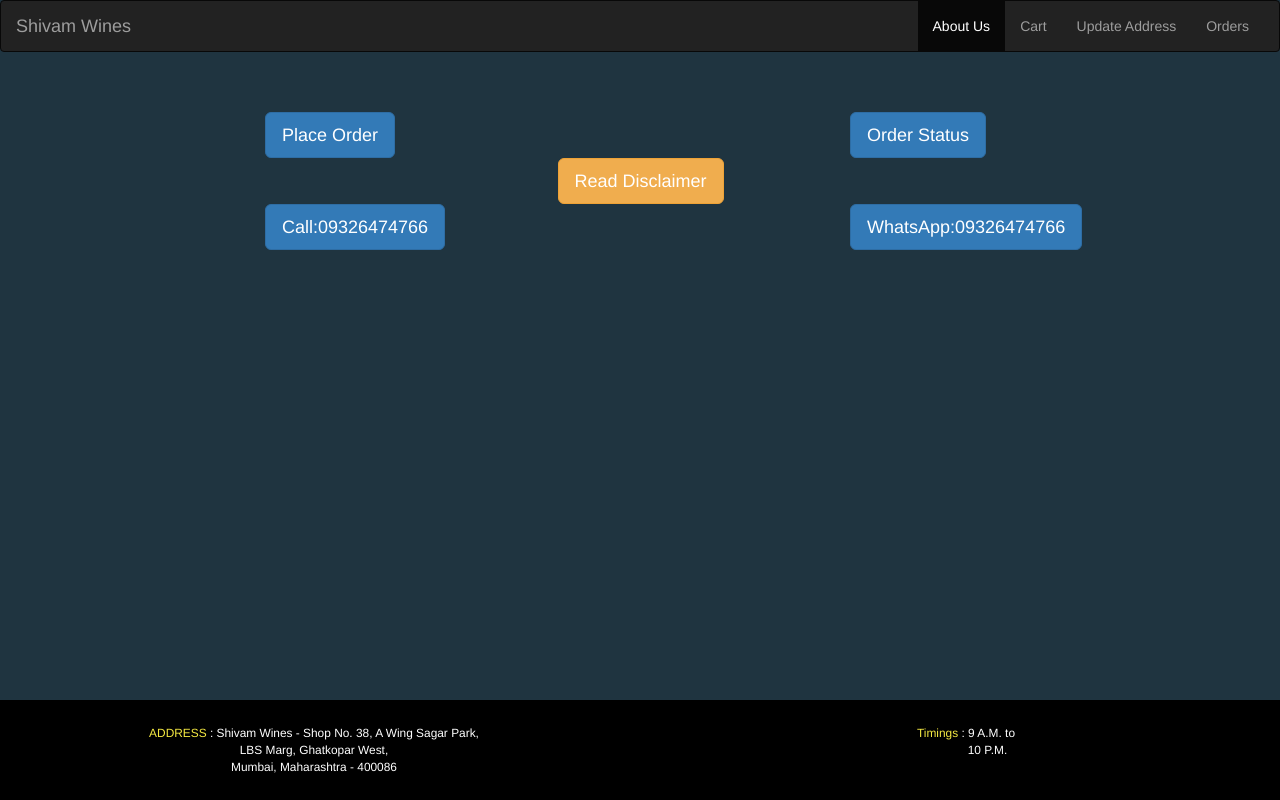
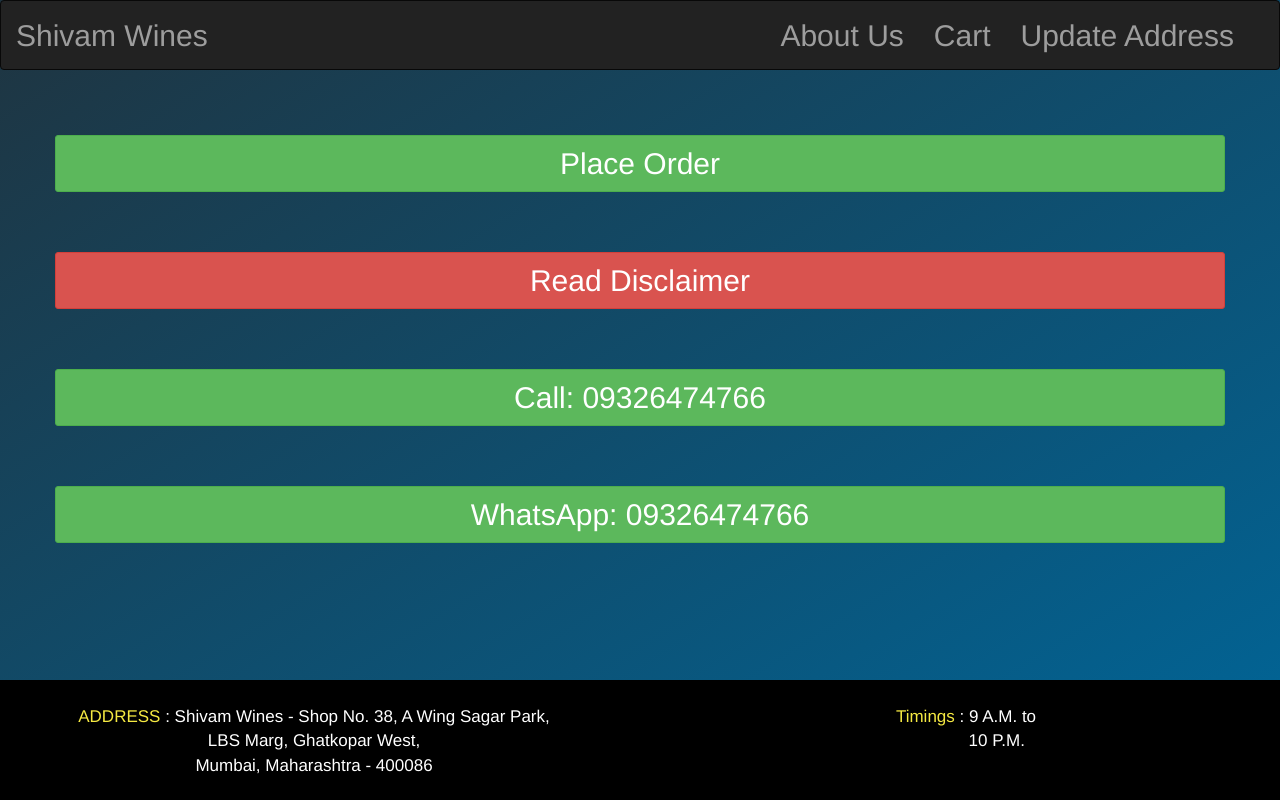
Before and after one commit to shadowk97/WineShop, a Django app: page /home in a window 1280 px wide. Run offline with Django 3.2, Linux system fonts and the light colour scheme; some libraries are stand-ins or nearby versions.

Commit message:
-Final Commit

```diff
--- a/WineShop/WineShop/urls.py
+++ b/WineShop/WineShop/urls.py
@@ -21,6 +21,7 @@
 
 urlpatterns = [
     path('admin/', admin.site.urls),
+    path('',views.HomeView,name='home'),
     path('home/',views.HomeView,name='home'),
     path('products/',views.view_Products,name='products'),
     #path('cart/',views.view_Cart,name='cart'),
@@ -30,7 +31,6 @@
     path('checkout/checkout_price/',views.checkout_price),
 
     path('address/',views.view_Address,name='address'),
-    path('orders/',views.view_Orders,name='orders'),
     path('about/',views.view_About,name='about'),
     path('disclaimer/',views.view_Disclaimer,name='disclaimer'),
     path('cart/',views.lol,name='lol'),
--- a/WineShop/website/templates/base.html
+++ b/WineShop/website/templates/base.html
@@ -19,15 +19,19 @@
         padding-top: 25px;
         background-color: Black;
         color: white;
-        height: 100px;
+        font-size: 20px;
+        height: 120px;
         position: fixed;
         bottom: 0px;
         width: 100%;
       }
+      a{
+        font-size: 30px;
+      }
     </style>
   </head>
   <body>
-    <nav class="navbar navbar-inverse">
+    <nav class="navbar navbar-inverse" style="height: 70px;">
       <div class="container-fluid">
         <div class="navbar-header">
           <button type="button" class="navbar-toggle" data-toggle="collapse" data-target="#myNavbar">
@@ -35,14 +39,13 @@
             <span class="icon-bar"></span>
             <span class="icon-bar"></span>
           </button>
-          <a class="navbar-brand" href="/home/"> Shivam Wines </a>
+          <a class="navbar-brand" href="/home/" style="font-size:30px;margin-top: 10px;"> Shivam Wines </a>
         </div>
-        <div class="collapse navbar-collapse" id="myNavbar">
-          <ul class="nav navbar-nav navbar-right">
-            <li class="active"><a href="/about">About Us</a></li>
+        <div class="collapse navbar-collapse navbar-right" id="myNavbar">
+          <ul class="nav navbar-nav" style="margin-top: 10px;">
+            <li><a href="/about">About Us</a></li>
             <li><a href="/checkout">Cart</a></li>
             <li><a href="/address">Update Address</a></li>
-            <li><a href="/orders">Orders</a></li>
           </ul>
         </div>
       </div>
--- a/WineShop/website/templates/home.html
+++ b/WineShop/website/templates/home.html
@@ -19,73 +19,53 @@
     .container {
         position: relative;
         text-align:center;
-        background-image: url("/images/banner.jpg");
+        width: 100%;
+        max-width: 800px;
+        margin: 0 auto;
       }
 
       .center {
         margin: 0;
         position: relative;
-        top: 50%;
+        top: 40%;
         left: 50%;
       }
+
+      @media only screen and (max-width: 6px) {
+        img{
+           margin-left:110px;
+        }
+      }
+
+      @media only screen and (min-width: 800px) {
+        img{
+           margin-left:50%;
+        }
+      }
+
     </style>
 
   </head>
 {% block content %}
-  <body style="background-color: #1f3440;">
+  <body style="background: linear-gradient(to bottom right, #1f3440 0%, #006699 100%);">
     <div class="container center align-middle">
-      <div class="row" style="margin-top: 40px;">
-        <div class="col-sm-2">
+      <br><br><br>
+      <div class="row" style="margin-top: -15px;">
+        <div class="btn btn-sm btn-success btn-block" onclick="window.location.href='/products'" style="font-size: 30px;">
+          Place Order
         </div>
-        <div class="col-sm-4">
-          <div class="btn btn-lg btn-primary" onclick="window.location.href='/products'">
-            Place Order
-          </div>
-        </div>
-        <div class="col-sm-2">
-
-        </div>
-        <div class="col-sm-4">
-          <div class="btn btn-lg btn-primary" onclick="window.location.href='/orders'">
-            Order Status
-          </div>
-        </div>
-      </div>
-
-      <div class="row">
-        <div class="col-sm-5">
-
-        </div>
-        <div class="col-sm-2">
-          <div class="btn btn-lg btn-warning" onclick="window.location.href='/disclaimer'">
-            Read Disclaimer
-          </div>
-        </div>
-        <div class="col-sm-5">
-
-        </div>
-      </div>
-
-      <div class="row">
-        <div class="col-sm-2">
-
-        </div>
-        <div class="col-sm-4">
-          <div class="btn btn-lg btn-primary" onclick="window.location.href='tel:09326474766'">
-            Call:09326474766
-          </div>
-        </div>
-        <div class="col-sm-2">
-
-        </div>
-        <div class="col-sm-4">
-          <div class="btn btn-lg btn-primary" onclick="window.location.href='https://wa.me/09326474766?text=I%20Have%20An%20Order%20To%20Place'">
-            WhatsApp:09326474766
-          </div>
+        <br><br><br>
+        <div class="btn btn-sm btn-danger text-center btn-block" onclick="window.location.href='/disclaimer'" style="font-size: 30px;">
+          Read Disclaimer
+        </div><br><br><br>
+        <div class="btn btn-sm btn-success btn-block" onclick="window.location.href='tel:09326474766'" style="font-size: 30px;">
+          Call: 09326474766
+        </div><br><br><br>
+        <div class="btn btn-sm btn-success btn-block" onclick="window.location.href='https://wa.me/09326474766?text=I%20Have%20An%20Order%20To%20Place'" style="font-size: 30px;">
+          WhatsApp: 09326474766
         </div>
       </div>
     </div>
-
   </body>
 </html>
 {% endblock %}
--- a/WineShop/website/templates/view_Disclaimer.html
+++ b/WineShop/website/templates/view_Disclaimer.html
@@ -26,7 +26,7 @@
   </head>
   <body style="background-color: #1f3440;">
     <div class="container-fluid">
-      <div class="row">
+      <div class="row"  style="margin-right: 50%;">
         <div class="col-sm-3">
 
         </div>
--- a/WineShop/website/templates/view_Products.html
+++ b/WineShop/website/templates/view_Products.html
@@ -19,6 +19,10 @@
   <style media="screen">
     html{
       font-family:tahoma, arial, sans-serif;
+      font-size: 20px;
+    }
+    th{
+      font-size: 20px;
     }
   </style>
     <meta charset="utf-8">
@@ -87,7 +91,7 @@
 
               {% for k in j %}
 
-               <td > <a href="View_product/{{i}}" id="{{i}}" class='k'> {{k}}</a> </td>
+               <td > <a id="{{i}}" class='k'> {{k}}</a> </td>
 
               {% endfor %}
               <td>
--- a/WineShop/website/views.py
+++ b/WineShop/website/views.py
@@ -125,10 +125,6 @@
     context = {}
     return render(request,'./address.html', context)
 
-def view_Orders(request):
-    context = {}
-    return render(request,'./view_Orders.html', context)
-
 def view_About(request):
     context = {
 
@@ -203,8 +199,7 @@
     server=smtplib.SMTP_SSL("smtp.gmail.com",465)
     server.login("shivamwines123@gmail.com","9892594870")
     mail_string = "Hi, new order " + str(oid) + " has been placed.\n" + new_cart + "\n" + str(user);
-    #maxhiren@gmail.com"
-    server.sendmail("shivamwines123@gmail.com","joelnetflixacc@gmail.com",mail_string)
+    server.sendmail("shivamwines123@gmail.com","maxhiren@gmail.com",mail_string)
     server.quit()
 
     #Clear Cart
```
Also changed, not shown: WineShop/website/templates/address.html (+7 -7 lines), WineShop/website/templates/view_About.html (+5 -5 lines), WineShop/website/templates/view_Orders.html (deleted, +0 -58 lines).
